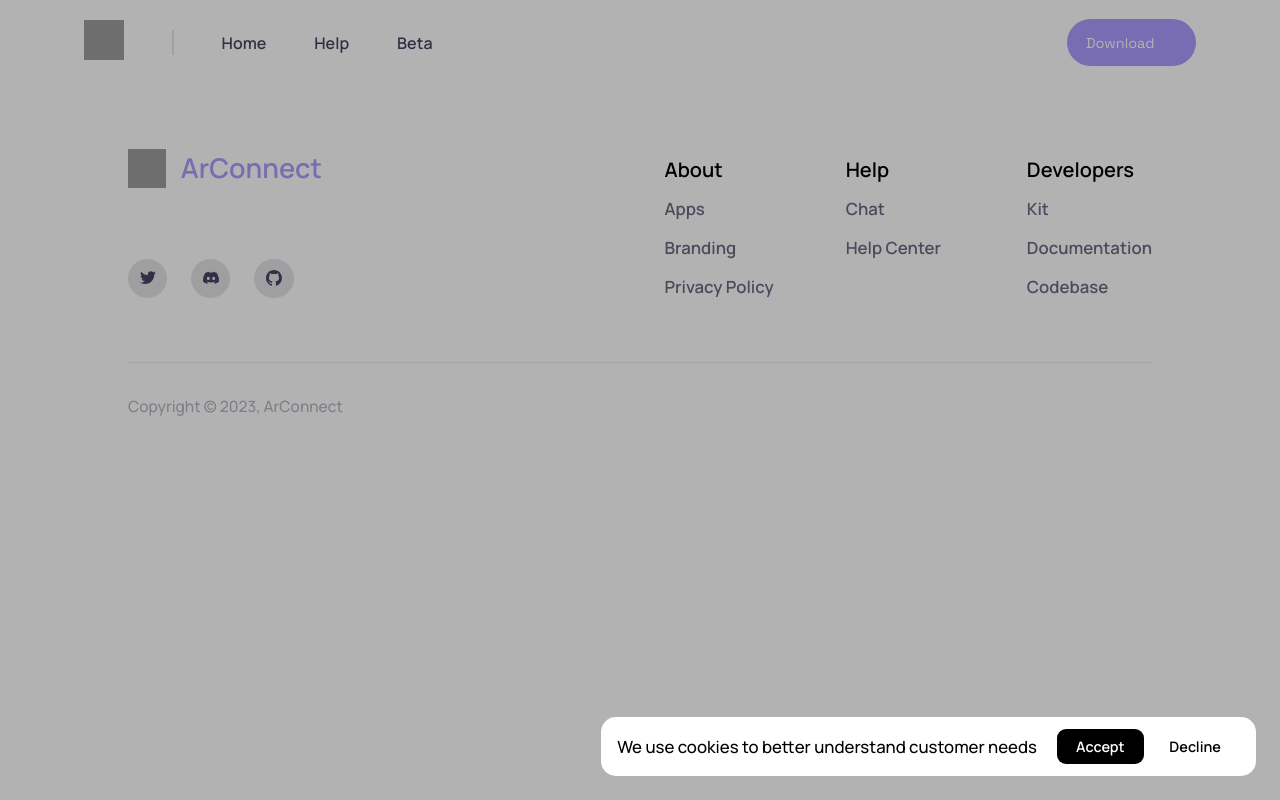
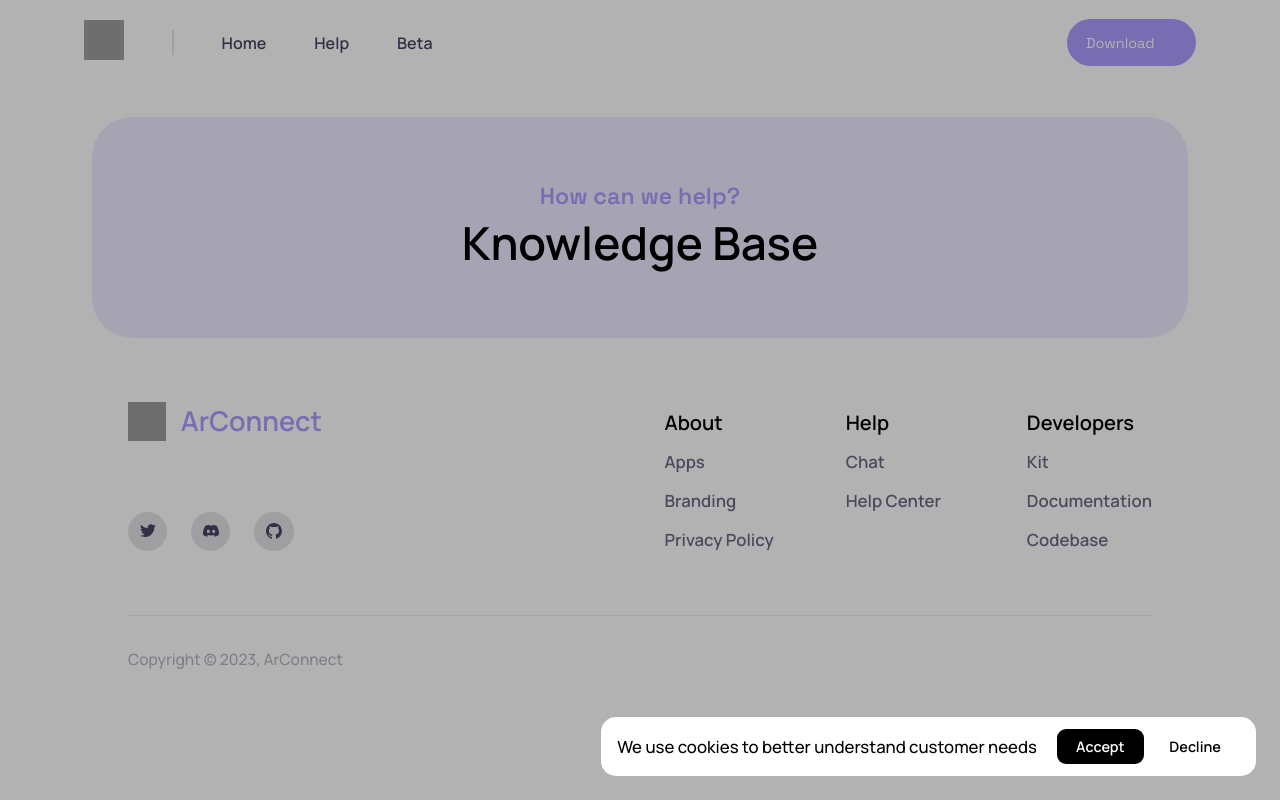
Before and after one commit to arconnectio/landing, a Next.js app: page /help in a window 1280 px wide. Built offline with nearby package versions, Linux system fonts and the light colour scheme; grey boxes are pictures that could not be loaded; some icons are missing.

Commit message:
feat: knowledge base title section wiüp

```diff
--- a/src/components/landing/Features.tsx
+++ b/src/components/landing/Features.tsx
@@ -60,7 +60,11 @@ export default function Features() {
             </FeatureParagraph>
             <Spacer y={2} />
             <Buttons>
-              <Button href="https://docs.arconnect.io/developer-tooling/arconnect-devtools" target="_blank" rel="noopener noreferer">
+              <Button
+                href="https://docs.arconnect.io/developer-tooling/arconnect-devtools"
+                target="_blank"
+                rel="noopener noreferer"
+              >
                 Tooling
                 <ArrowUpRightIcon />
               </Button>
--- a/src/pages/help/index.tsx
+++ b/src/pages/help/index.tsx
@@ -1,7 +1,14 @@
+import { Space_Grotesk } from "next/font/google";
 import Footer from "~/components/Footer";
+import Spacer from "~/components/Spacer";
 import styled from "styled-components";
 import Head from "~/components/Head";
 import Nav from "~/components/Nav";
+
+const spacegrotesk = Space_Grotesk({
+  subsets: ["latin"],
+  weight: "600"
+});
 
 export default function Help() {
   return (
@@ -9,7 +16,15 @@ export default function Help() {
       <Head title="Help - ArConnect Arweave Wallet" />
       <Nav />
       <Main>
-
+        <Spacer y={2} />
+        <TitleSection>
+          <Question>
+            How can we help?
+          </Question>
+          <Title>
+            Knowledge Base
+          </Title>
+        </TitleSection>
       </Main>
       <Footer />
     </>
@@ -19,3 +34,31 @@ export default function Help() {
 const Main = styled.main`
   position: relative;
 `;
+
+const TitleSection = styled.section`
+  margin: 0 5.75rem;
+  padding: 4rem 0;
+  background-color: rgba(${props => props.theme.accent}, .2);
+  border-radius: 40px;
+
+  @media screen and (max-width: 720px) {
+    margin: 0 2rem;
+    padding: 1.5rem 0;
+  }
+`;
+
+const Question = styled.p`
+  ${spacegrotesk.style}
+  font-size: 1.45rem;
+  color: rgb(${props => props.theme.accent});
+  text-align: center;
+  margin: 0;
+`;
+
+const Title = styled.h1`
+  font-size: 2.85rem;
+  font-weight: 600;
+  color: rgb(${props => props.theme.primaryText});
+  text-align: center;
+  margin: 0;
+`;
```
Also changed, not shown: src/components/Footer.tsx (+7 -1 lines).
